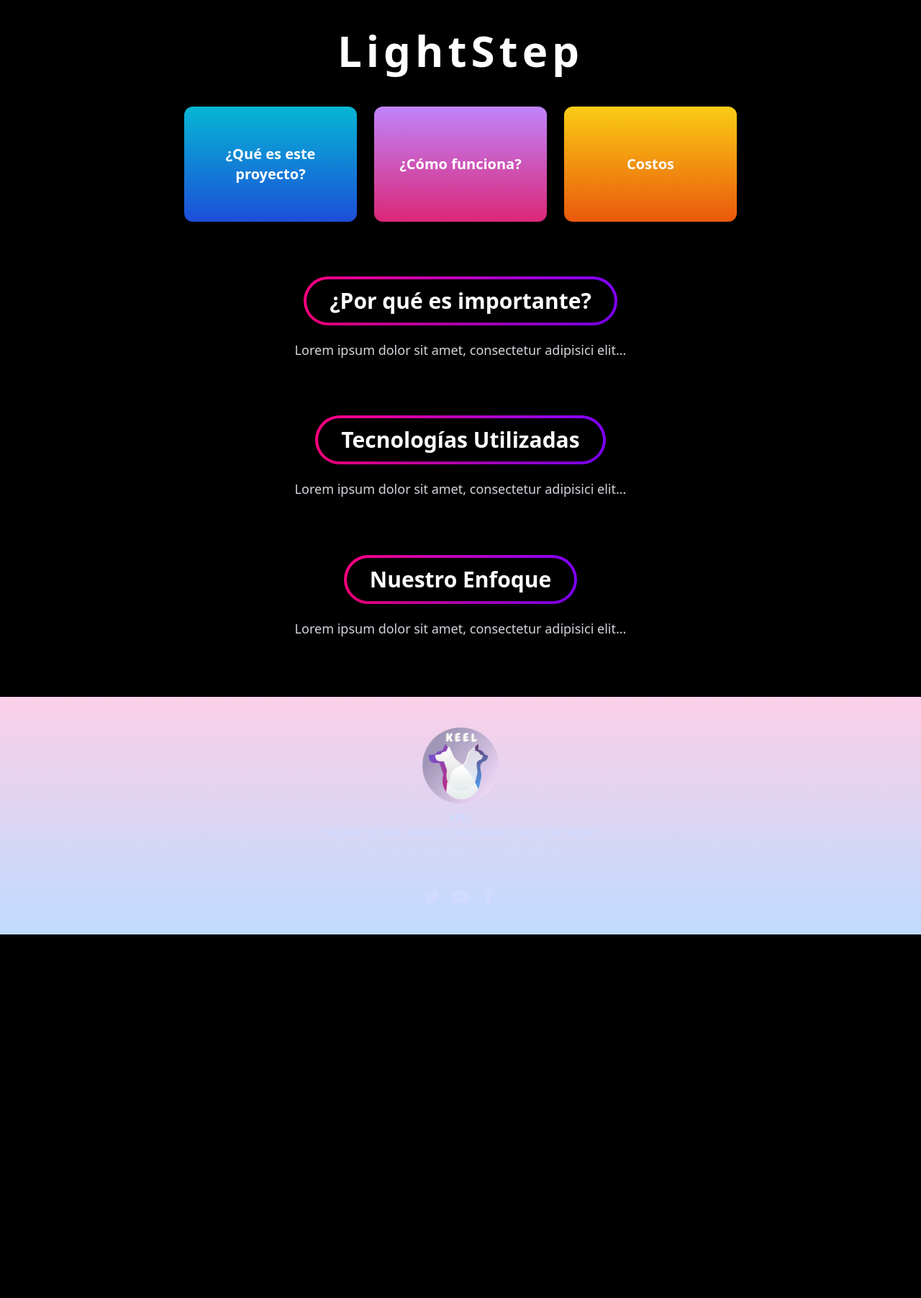
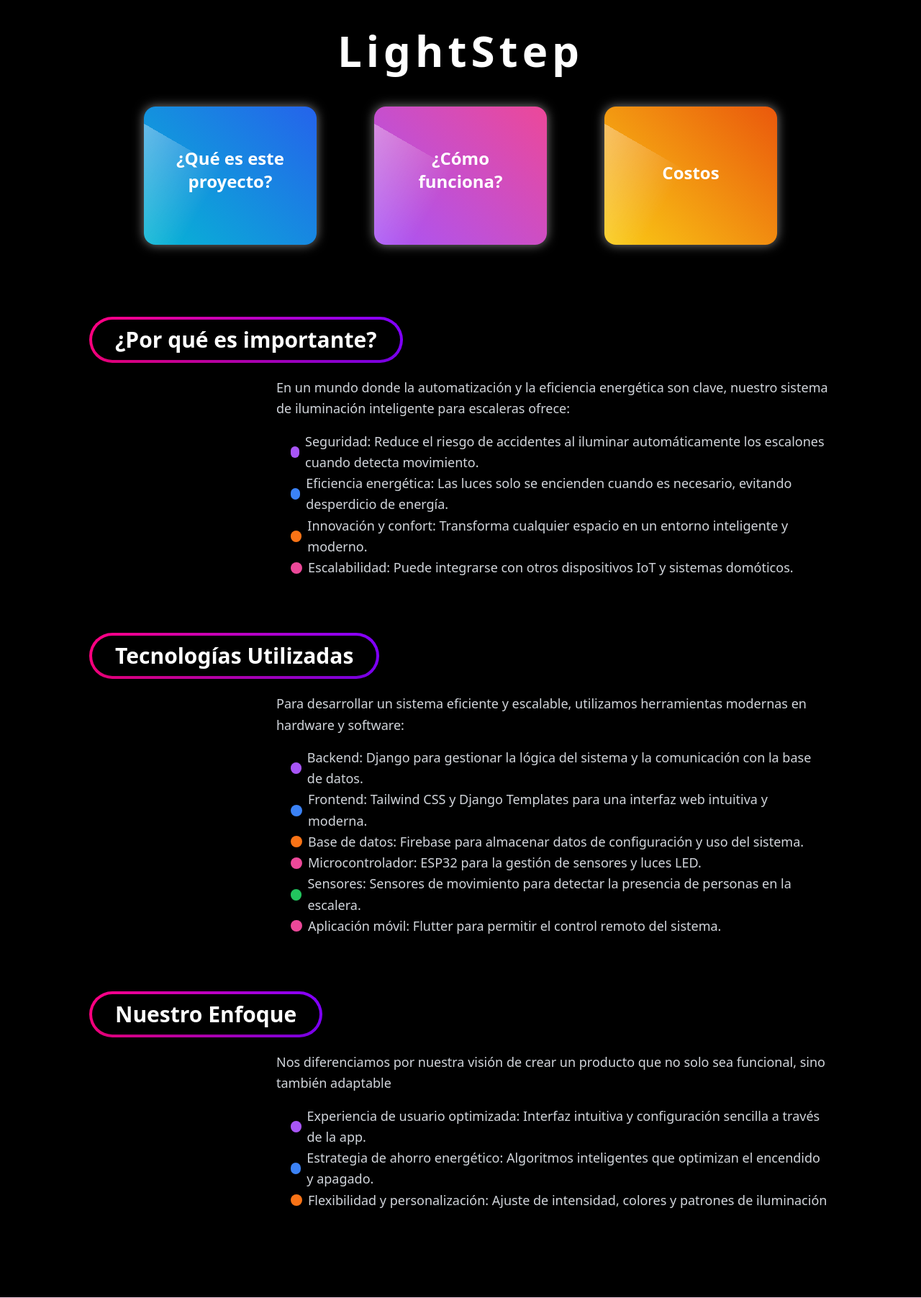
Before and after one commit to evelynsilverio/lightstep, a Django app: page /acerca/ in a window 1280 px wide. Shown: the part 96-1899 px from the top of the page at 72% size. Before the commit the page ends 1394 px from the top, so only its background shows below. Run offline with Django 5.2, Linux system fonts and the light colour scheme; style sheets or scripts are compiled from the project's sources; some libraries are stand-ins or nearby versions.

Commit message:
Esqueleto de la interfaz de objetivos y qué es el proyecto

```diff
--- a/mysite/mysite/templates/acercaProyecto.html
+++ b/mysite/mysite/templates/acercaProyecto.html
@@ -14,7 +14,16 @@
     <style>
     </style>
 </head>
+
 <body>
+
+    <!-- <style>
+        body {
+        background-color: #111;
+        background-image: radial-gradient(rgba(255, 255, 255, 0.05) 1px, transparent 1px);
+        background-size: 5px 5px;
+    }
+    </style> -->
     <style>
         .gradient-border {
             position: relative;
@@ -81,7 +90,7 @@
                 <a href="{% url 'acerca_proyecto' %}" class="rounded-lg p-3 mask mask-squircle relative
                     after:absolute after:left-1/2 after:bottom-1 after:-translate-x-1/2
                     after:w-0 after:h-[2px] after:bg-gradient-to-r after:from-purple-500 after:to-pink-500
-                    after:transition-all after:duration-300 hover:after:w-3/4">
+                    after:transition-all after:duration-300 hover:after:w-3/2">
                     Acerca del Proyecto
                 </a>
             </li>
@@ -126,33 +135,136 @@
 
     <h1 class="text-6xl font-bold text-center mt-10 tracking-widest">LightStep</span></h1>
 
-    <div class="flex justify-center space-x-6 mt-12">
-        <div class="bg-gradient-to-b from-cyan-500 to-blue-700 p-8 rounded-xl text-center shadow-lg w-60 h-40 flex items-center justify-center cursor-pointer hover:scale-105 transition-transform">
-            <p class="text-white text-xl font-semibold">¿Qué es este proyecto?</p>
+    <div class="flex justify-center space-x-20 mt-12">
+        <a href="{% url 'proyecto' %}" class="neon-button bg-cyan">
+            <p class="text-white text-2xl font-semibold animate-bounce">¿Qué es este proyecto?</p>
+        </a>
+
+        <div class="neon-button bg-purple">
+            <p class="text-white text-2xl font-semibold animate-bounce">¿Cómo funciona?</p>
         </div>
-        <div class="bg-gradient-to-b from-purple-400 to-pink-600 p-8 rounded-xl text-center shadow-lg w-60 h-40 flex items-center justify-center cursor-pointer hover:scale-105 transition-transform">
-            <p class="text-white text-xl font-semibold">¿Cómo funciona?</p>
-        </div>
-        <div class="bg-gradient-to-b from-yellow-400 to-orange-600 p-8 rounded-xl text-center shadow-lg w-60 h-40 flex items-center justify-center cursor-pointer hover:scale-105 transition-transform">
-            <p class="text-white text-xl font-semibold">Costos</p>
+
+        <div class="neon-button bg-yellow">
+            <p class="text-white text-2xl font-semibold animate-bounce">Costos</p>
         </div>
     </div>
 
+    <style>
+    .neon-button {
+        position: relative;
+        padding: 2.5rem;
+        width: 15rem;
+        height: 12rem;
+        text-align: center;
+        border-radius: 1rem;
+        box-shadow: 0 0 15px rgba(255, 255, 255, 0.5);
+        display: flex;
+        align-items: center;
+        justify-content: center;
+        cursor: pointer;
+        overflow: hidden;
+        transition: transform 0.3s ease, box-shadow 0.3s ease;
+    }
 
-    <section class="text-center mt-20">
-        <h2 class="text-3xl font-bold inline-block px-8 py-3 shadow-lg bg-black gradient-border">¿Por qué es importante?</h2>
-        <p class="mt-6 max-w-3xl mx-auto text-gray-300 text-lg leading-relaxed">Lorem ipsum dolor sit amet, consectetur adipisici elit...</p>
-    </section>
+    /*Sombras y efecto de luz en hover*/
+    .neon-button:hover {
+        transform: scale(1.1);
+        box-shadow: 0 0 20px rgb(255, 255, 255);
+    }
 
-    <section class="text-center mt-20">
-        <h2 class="text-3xl font-bold inline-block px-8 py-3 shadow-lg bg-black gradient-border">Tecnologías Utilizadas</h2>
-        <p class="mt-6 max-w-3xl mx-auto text-gray-300 text-lg leading-relaxed">Lorem ipsum dolor sit amet, consectetur adipisici elit...</p>
-    </section>
+    /*Efecto de brillo*/
+    .neon-button::before {
+        content: "";
+        position: absolute;
+        width: 200%;
+        height: 200%;
+        background: radial-gradient(circle, rgba(255, 255, 255, 0.3) 10%, transparent 70%);
+        top: -50%;
+        left: -50%;
+        opacity: 0;
+        transition: opacity 0.4s;
+    }
 
-    <section class="text-center mt-20 mb-20">
-        <h2 class="text-3xl font-bold inline-block px-8 py-3 shadow-lg bg-black gradient-border">Nuestro Enfoque</h2>
-        <p class="mt-6 max-w-3xl mx-auto text-gray-300 text-lg leading-relaxed">Lorem ipsum dolor sit amet, consectetur adipisici elit...</p>
-    </section>
+    .neon-button:hover::before {
+        opacity: 1;
+    }
+
+    /*Efecto de escaneo*/
+    .neon-button::after {
+        content: "";
+        position: absolute;
+        width: 120%;
+        height: 120%;
+        background: linear-gradient(90deg, transparent, rgba(255, 255, 255, 0.4), transparent);
+        top: 0;
+        left: -150%;
+        transform: rotate(30deg);
+        animation: scan-effect 3s linear infinite;
+    }
+
+    @keyframes scan-effect {
+        0% { left: -150%; }
+        100% { left: 150%; }
+    }
+
+    .bg-cyan { background: linear-gradient(45deg, #06b6d4, #2563eb); }  /* Azul-cyan */
+    .bg-purple { background: linear-gradient(45deg, #a855f7, #ec4899); } /* Morado-rosa */
+    .bg-yellow { background: linear-gradient(45deg, #facc15, #ea580c); } /* Amarillo-naranja */
+    </style>
+
+<br>
+<section class="mt-20 px-8 sm:px-16 lg:px-32">
+    <h2 class="text-2xl font-bold inline-block px-8 py-3 shadow-lg bg-black gradient-border">
+        ¿Por qué es importante?
+    </h2>
+    <div class="mt-6 max-w-3xl ml-auto mr-0">
+        <p class="text-gray-300 text-lg leading-relaxed text-left">
+            En un mundo donde la automatización y la eficiencia energética son clave, nuestro sistema de iluminación inteligente para escaleras ofrece:
+        </p>
+        <ul class="mt-4 text-gray-300 text-lg leading-relaxed list-disc pl-5">
+            <p class="text-gray-300 flex items-center"><span class="w-4 h-4 bg-purple-500 rounded-full inline-block mr-2"></span>Seguridad: Reduce el riesgo de accidentes al iluminar automáticamente los escalones cuando detecta movimiento.</li>
+            <p class="text-gray-300 flex items-center"><span class="w-4 h-4 bg-blue-500 rounded-full inline-block mr-2"></span>Eficiencia energética: Las luces solo se encienden cuando es necesario, evitando desperdicio de energía.</li>
+            <p class="text-gray-300 flex items-center"><span class="w-4 h-4 bg-orange-500 rounded-full inline-block mr-2"></span>Innovación y confort: Transforma cualquier espacio en un entorno inteligente y moderno.</li>
+            <p class="text-gray-300 flex items-center"><span class="w-4 h-4 bg-pink-500 rounded-full inline-block mr-2"></span>Escalabilidad: Puede integrarse con otros dispositivos IoT y sistemas domóticos.</li>
+        </ul>
+    </div>
+</section>
+
+<section class="mt-20 px-8 sm:px-16 lg:px-32">
+    <h2 class="text-2xl font-bold inline-block px-8 py-3 shadow-lg bg-black gradient-border ml-auto mr-10">
+        Tecnologías Utilizadas
+    </h2>
+    <div class="mt-6 max-w-3xl ml-auto mr-0">
+        <p class="text-gray-300 text-lg leading-relaxed text-left">
+            Para desarrollar un sistema eficiente y escalable, utilizamos herramientas modernas en hardware y software:
+        </p>
+        <ul class="mt-4 text-gray-300 text-lg leading-relaxed list-disc pl-5">
+            <p class="text-gray-300 flex items-center"><span class="w-4 h-4 bg-purple-500 rounded-full inline-block mr-2"></span>Backend: Django para gestionar la lógica del sistema y la comunicación con la base de datos.</li>
+            <p class="text-gray-300 flex items-center"><span class="w-4 h-4 bg-blue-500 rounded-full inline-block mr-2"></span>Frontend: Tailwind CSS y Django Templates para una interfaz web intuitiva y moderna.</li>
+            <p class="text-gray-300 flex items-center"><span class="w-4 h-4 bg-orange-500 rounded-full inline-block mr-2"></span>Base de datos: Firebase para almacenar datos de configuración y uso del sistema.</li>
+            <p class="text-gray-300 flex items-center"><span class="w-4 h-4 bg-pink-500 rounded-full inline-block mr-2"></span>Microcontrolador: ESP32 para la gestión de sensores y luces LED.</li>
+            <p class="text-gray-300 flex items-center"><span class="w-4 h-4 bg-green-500 rounded-full inline-block mr-2"></span>Sensores: Sensores de movimiento para detectar la presencia de personas en la escalera.</li>
+            <p class="text-gray-300 flex items-center"><span class="w-4 h-4 bg-pink-500 rounded-full inline-block mr-2"></span>Aplicación móvil: Flutter para permitir el control remoto del sistema.</li>
+        </ul>
+    </div>
+</section>
+
+<section class="mt-20 px-8 sm:px-16 lg:px-32">
+    <h2 class="text-2xl font-bold inline-block px-8 py-3 shadow-lg bg-black gradient-border">
+        Nuestro Enfoque
+    </h2>
+    <div class="mt-6 max-w-3xl ml-auto mr-0">
+        <p class="text-gray-300 text-lg leading-relaxed text-left">
+            Nos diferenciamos por nuestra visión de crear un producto que no solo sea funcional, sino también adaptable
+        </p>
+        <ul class="mt-4 text-gray-300 text-lg leading-relaxed list-disc pl-5">
+            <p class="text-gray-300 flex items-center"><span class="w-4 h-4 bg-purple-500 rounded-full inline-block mr-2"></span>Experiencia de usuario optimizada: Interfaz intuitiva y configuración sencilla a través de la app.</li>
+            <p class="text-gray-300 flex items-center"><span class="w-4 h-4 bg-blue-500 rounded-full inline-block mr-2"></span>Estrategia de ahorro energético: Algoritmos inteligentes que optimizan el encendido y apagado.</li>
+            <p class="text-gray-300 flex items-center"><span class="w-4 h-4 bg-orange-500 rounded-full inline-block mr-2"></span>Flexibilidad y personalización: Ajuste de intensidad, colores y patrones de iluminación</li>
+        </ul>
+    </div>
+</section>
+<br><br><br><br><br>
 
     <footer class="footer footer-center  bg-gradient-to-t from-blue-200 to-pink-200 text-primary-content p-10">
         <aside>
--- a/mysite/mysite/urls.py
+++ b/mysite/mysite/urls.py
@@ -25,6 +25,7 @@ urlpatterns = [
     path('', views.home, name='home'),
     path('base', views.base),
     path('acerca/', views.acerca, name='acerca_proyecto'),
+    path('proyecto/', views.proyecto, name='proyecto'),
     path('contacto/', views.contacto),
 ]
 
--- a/mysite/mysite/views.py
+++ b/mysite/mysite/views.py
@@ -9,6 +9,9 @@ def base(request):
 def acerca(request):
     return render(request, "acercaProyecto.html", {})
 
+def proyecto(request):
+    return render(request, "proyecto.html", {})
+
 def contacto(request):
     return render(request, "contacto.html", {})
 
```
Also changed, not shown: mysite/mysite/templates/proyecto.html (added, +221 -0 lines).
